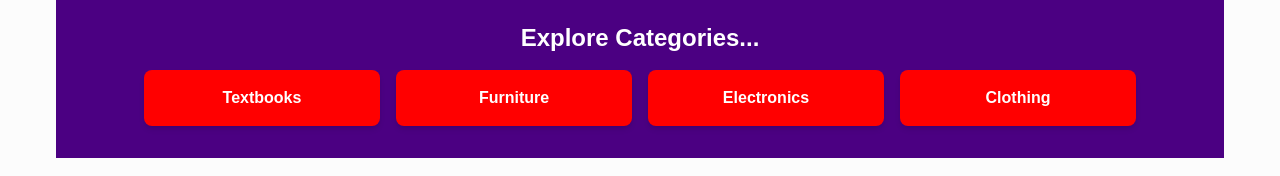
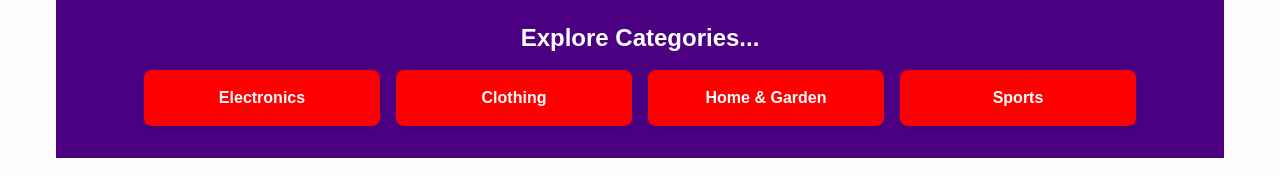
Before and after one commit to UofT-ECE444-Fall2024/project-1-web-application-design-group4-goggle, a Next.js app in the folder frontend/uoftrade/: page /home in a window 1280 px wide. Shown: the part 557-733 px from the top of the page. Built offline with nearby package versions, Linux system fonts and the light colour scheme.

Commit message:
adding home page to merge

```diff
--- a/frontend/uoftrade/src/components/Header/Header.tsx
+++ b/frontend/uoftrade/src/components/Header/Header.tsx
@@ -3,14 +3,16 @@
 import Link from "next/link";
 import Image from "next/image";
 import { useState, useEffect } from "react";
+import { categories } from "@/data/categories"; // Ensure this path is correct
 
 const Header = () => {
   const [searchInput, setSearchInput] = useState("");
   const [inputWidth, setInputWidth] = useState(0);
+  const [dropdownVisible, setDropdownVisible] = useState(false);
   const buttonWidth = 80; // Approximate width of the search button in pixels
 
   // Function to calculate the character limit based on current input width
-  const calculateCharacterLimit = (width:number) => {
+  const calculateCharacterLimit = (width: number) => {
     const adjustedWidth = width - buttonWidth - 20; // 20 for padding/margin
     return Math.floor(adjustedWidth / 8); // Average character width (adjust as needed)
   };
@@ -41,8 +43,16 @@ const Header = () => {
     };
   }, [searchInput]);
 
+  const toggleDropdown = () => {
+    setDropdownVisible((prev) => !prev);
+  };
+
+  const closeDropdown = () => {
+    setDropdownVisible(false);
+  };
+
   return (
-    <header className="flex items-center justify-between p-4 bg-white shadow-md">
+    <header className="flex items-center justify-between p-4 bg-white shadow-md relative"> {/* Added relative positioning for dropdown */}
       {/* Left Section: Logo */}
       <div className="flex items-center mr-10">
         <Link href="/">
@@ -72,10 +82,26 @@ const Header = () => {
             Search
           </button>
         </div>
-        <button className="bg-uoftrade-purple border border-black px-4 py-3 rounded-md text-white flex items-center ml-4">
-          Browse Category
-          <span className="ml-2">&#9660;</span> {/* Dropdown arrow */}
-        </button>
+        <div className="relative inline-block"> {/* Make this div relative to position the dropdown correctly */}
+          <button
+            className="bg-uoftrade-purple border border-black px-4 py-3 rounded-md text-white flex items-center ml-4"
+            onClick={toggleDropdown} // Toggle dropdown on click
+          >
+            Browse Category
+            <span className="ml-2">&#9660;</span> {/* Dropdown arrow */}
+          </button>
+          {dropdownVisible && (
+            <div className="absolute left-0 z-10 mt-2 bg-white border border-gray-300 rounded-md shadow-lg">
+              {categories.map((category) => (
+                <Link key={category.name} href={category.link} onClick={closeDropdown}>
+                  <div className="px-4 py-2 hover:bg-gray-200 cursor-pointer">
+                    {category.name}
+                  </div>
+                </Link>
+              ))}
+            </div>
+          )}
+        </div>
       </div>
 
       {/* Right Section: Profile Image and Post Ad Button */}
--- a/frontend/uoftrade/src/components/Listings/ProductListing.tsx
+++ b/frontend/uoftrade/src/components/Listings/ProductListing.tsx
@@ -2,13 +2,9 @@
 
 import Link from 'next/link';
 
+import { categories } from '@/data/categories';
+
 const ProductListing = () => {
-  const categories = [
-    { name: 'Textbooks', link: '/listings/textbooks' },
-    { name: 'Furniture', link: '/listings/furniture' },
-    { name: 'Electronics', link: '/listings/electronics' },
-    { name: 'Clothing', link: '/listings/clothing' },
-  ];
 
   return (
     <div className="py-8 bg-uoftrade-purple text-white text-center">
--- /dev/null
+++ b/frontend/uoftrade/src/data/categories.ts
@@ -0,0 +1,8 @@
+// categories.ts
+export const categories = [
+    { name: "Electronics", link: "/listings/electronics" },
+    { name: "Clothing", link: "/listings/clothing" },
+    { name: "Home & Garden", link: "/listings/home-garden" },
+    { name: "Sports", link: "/listings/sports" },
+    // Add more categories as needed
+  ];
```
